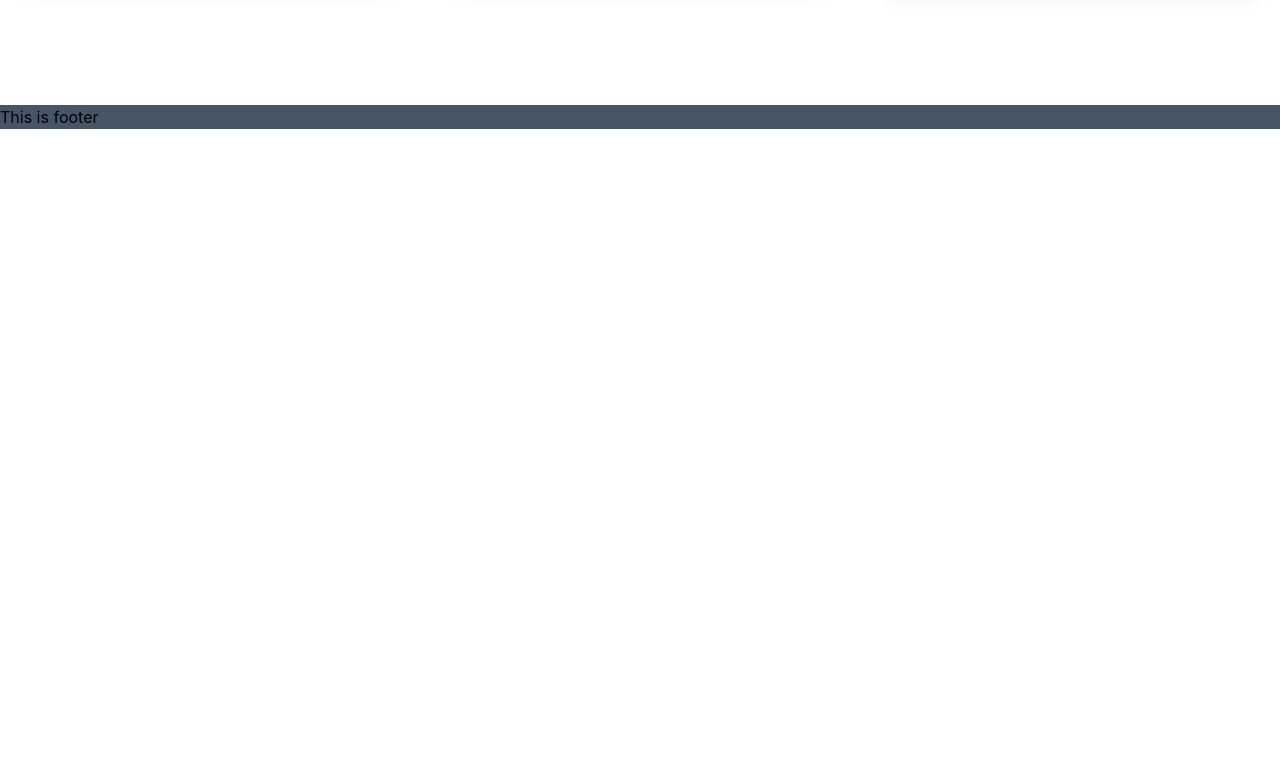
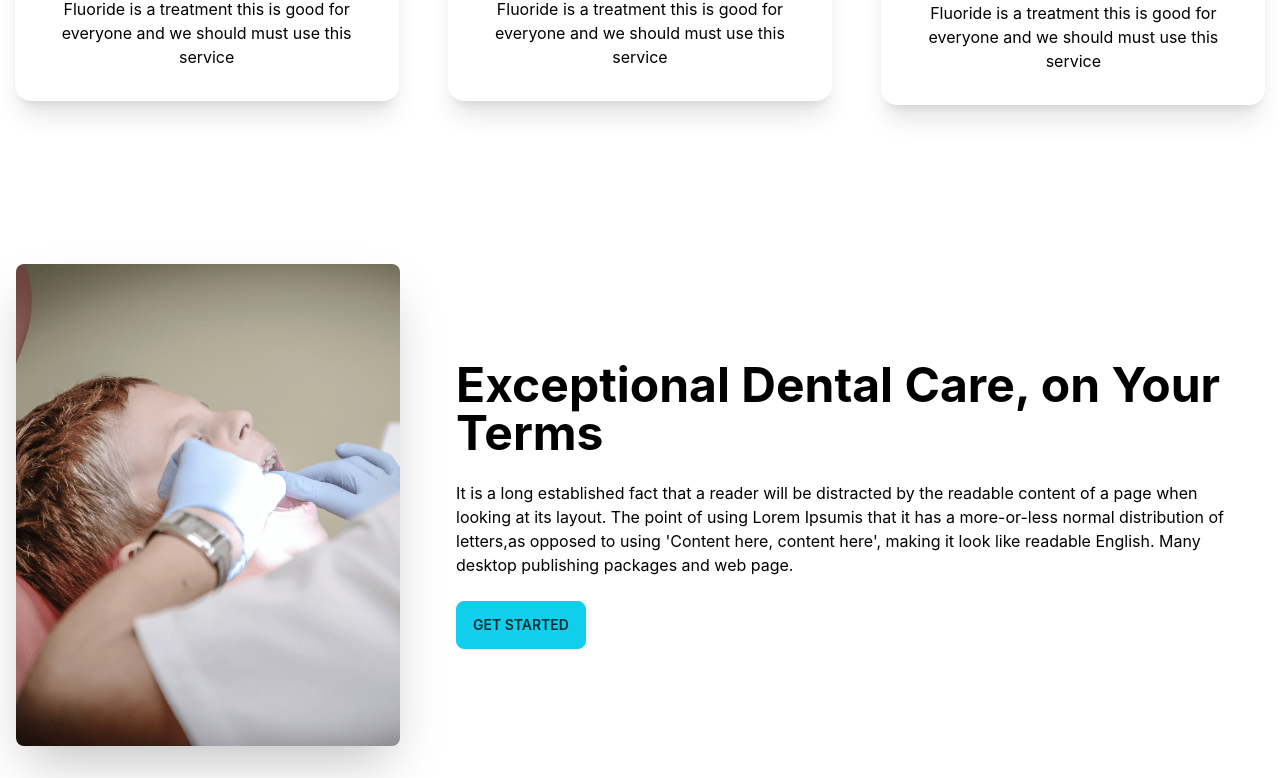
Before and after one commit to pixprocoder/doctor-portal, a React (Create React App) app: page / in a window 1280 px wide. Shown: the part 1522-2300 px from the top of the page. Before the commit the page ends 1651 px from the top, so only its background shows below. Built offline with nearby package versions, Linux system fonts and the light colour scheme.

Commit message:
servicesBanner added

```diff
--- a/src/Pages/Home/Home.js
+++ b/src/Pages/Home/Home.js
@@ -1,6 +1,7 @@
 import React from "react";
 import HomeBanner from "./HomeBanner";
 import HomeInfo from "./HomeInfo";
+import ServiceBanner from "./ServiceBanner";
 import Services from "./Services";
 
 const Home = () => {
@@ -9,6 +10,7 @@
       <HomeBanner />
       <HomeInfo />
       <Services />
+      <ServiceBanner />
     </div>
   );
 };
--- a/src/Pages/Home/HomeBanner.js
+++ b/src/Pages/Home/HomeBanner.js
@@ -1,5 +1,6 @@
 import React from "react";
 import Chair from "../../assets/images/chair.png";
+import ButtonPrimary from "../Shared/ButtonPrimary";
 
 const HomeBanner = () => {
   return (
@@ -14,9 +15,7 @@
               excepturi exercitationem quasi. In deleniti eaque aut repudiandae
               et a id nisi.
             </p>
-            <button class="btn btn-primary bg-gradient- to-r from-secondary to-primary">
-              Get Started
-            </button>
+            <ButtonPrimary>hello</ButtonPrimary>
           </div>
         </div>
       </div>
--- /dev/null
+++ b/src/Pages/Home/ServiceBanner.js
@@ -0,0 +1,29 @@
+import React from "react";
+import treatment from "../../assets/images/treatment.png";
+const ServiceBanner = () => {
+  return (
+    <section>
+      <div class="hero min-h-screen flex justify-around ">
+        <div class="hero-content flex-col lg:flex-row">
+          <img src={treatment} class="max-w-sm rounded-lg shadow-2xl" alt="" />
+          <div className="mx-10">
+            <h1 class="text-5xl font-bold">
+              Exceptional Dental Care, on Your Terms
+            </h1>
+            <p class="py-6">
+              It is a long established fact that a reader will be distracted by
+              the readable content of a page when looking at its layout. The
+              point of using Lorem Ipsumis that it has a more-or-less normal
+              distribution of letters,as opposed to using 'Content here, content
+              here', making it look like readable English. Many desktop
+              publishing packages and web page.
+            </p>
+            <button class="btn btn-primary">Get Started</button>
+          </div>
+        </div>
+      </div>
+    </section>
+  );
+};
+
+export default ServiceBanner;
--- a/src/Pages/Home/Services.js
+++ b/src/Pages/Home/Services.js
@@ -26,8 +26,8 @@
     },
   ];
   return (
-    <section className="my-32">
-      <div className="text-center">
+    <section>
+      <div className="text-center my-32">
         <h1 className="text-secondary text-xl">Our services</h1>
         <h1 className="text-5xl">Services we provide</h1>
       </div>
--- /dev/null
+++ b/src/Pages/Shared/ButtonPrimary.js
@@ -0,0 +1,13 @@
+import React from "react";
+
+const ButtonPrimary = (children) => {
+  return (
+    <div>
+      <button class="btn btn-primary bg-gradient- to-r from-secondary to-primary">
+        Get Started
+      </button>
+    </div>
+  );
+};
+
+export default ButtonPrimary;
```
